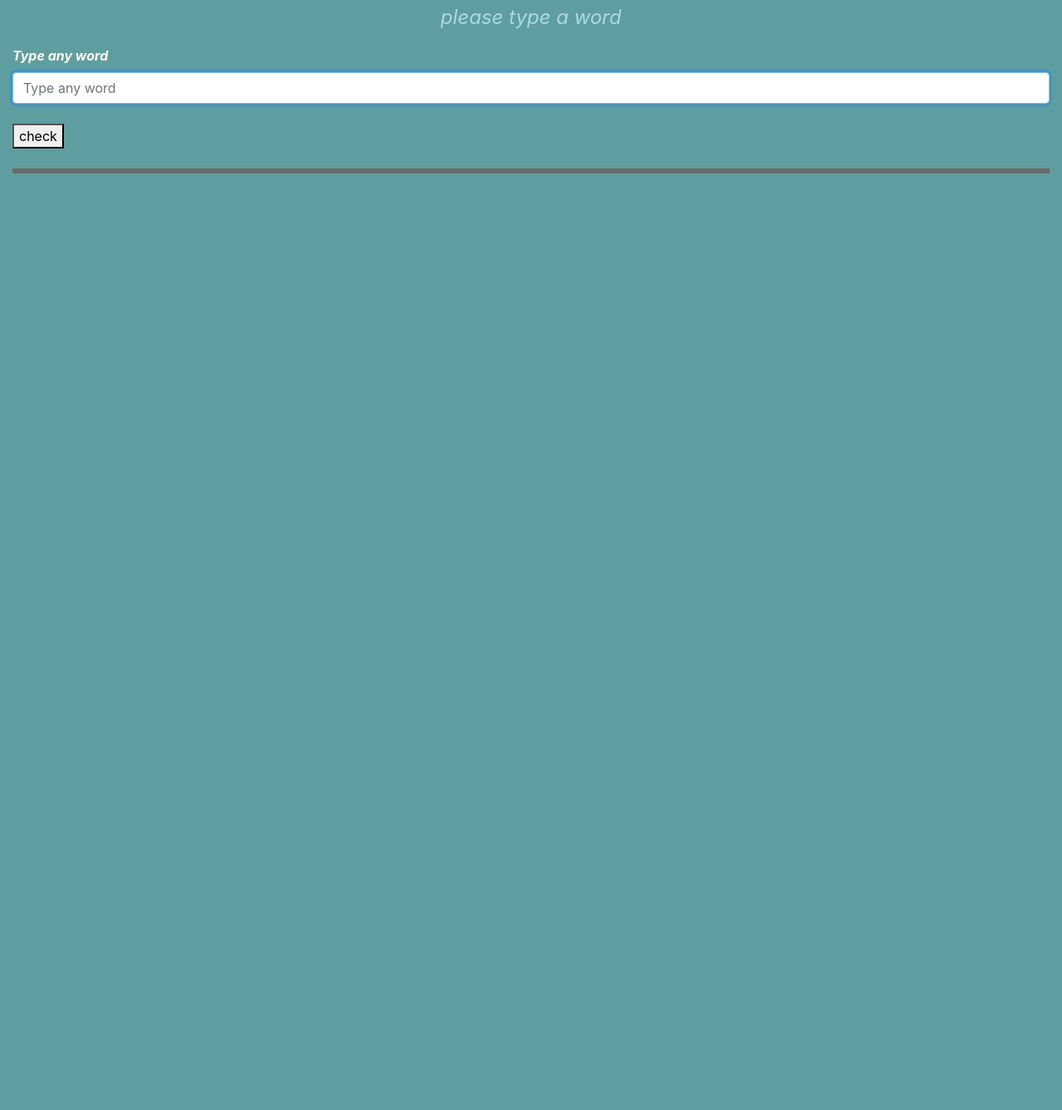
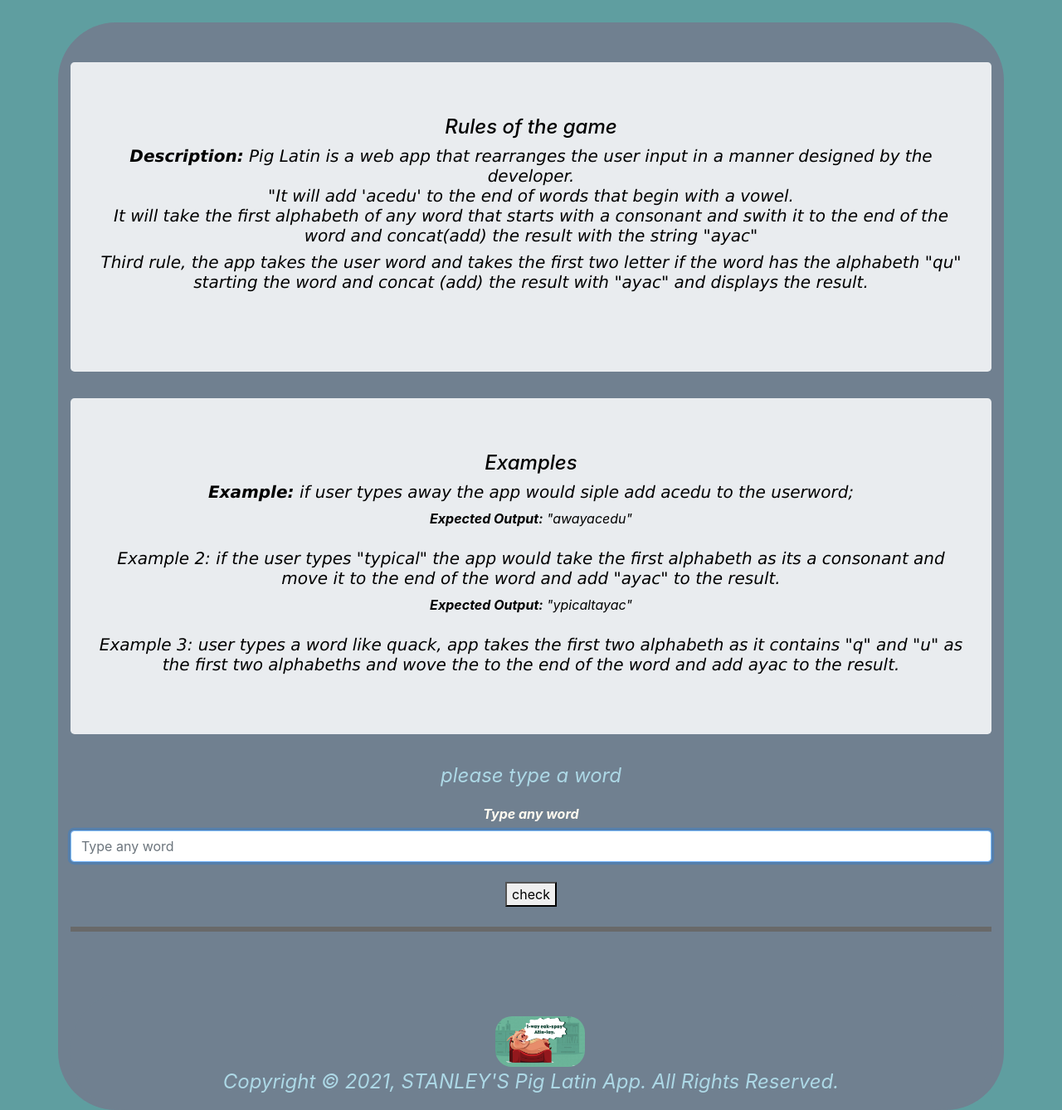
Before and after one commit to captblaze/pig-latin, a plain HTML site: page index.html in a window 1280 px wide. Shown: the part 184-1522 px from the top of the page at 83% size. Before the commit the page ends 800 px from the top, so only its background shows below. Drawn offline with Linux system fonts and the light colour scheme.

Commit message:
decription and footer

```diff
--- a/css/style.css
+++ b/css/style.css
@@ -36,3 +36,15 @@ img{
     text-align: center;
     border-radius: 70px;
 }
+h4{
+    text-align: center;
+    color: black;
+}
+
+h5{
+    font-family: 'Lucida Sans', 'Lucida Sans Regular', 'Lucida Grande', 'Lucida Sans Unicode', Geneva, Verdana, sans-serif;
+
+}
+.jumbotron{
+    color: black;
+}
--- a/index.html
+++ b/index.html
@@ -12,12 +12,39 @@
 </head>
 <body>
     <div class="container">
-        <a href="index.html"> <img src="pics/Pig-latin-new.jpg" alt="pics for header"></a>
+        <a href="index.html"> <img src="pics/Pig-latin-new.jpg"     alt="pics for header"></a>
             <h1>PIG LATIN</h1>
+    </div> <br>
+
+      <div class="container"><br><br>
+        <div class="jumbotron">
+
+            <h4>Rules of the game</h4>
+
+                <h5><strong> Description:</strong> Pig Latin is a web app that rearranges the user input in a manner designed by the developer.<br>
+                "It will add 'acedu' to the end of words that begin with a vowel.<br>
+                It will take the first alphabeth of any word that starts with a consonant and swith it to the end of the word and concat(add) the result with the string <span style="font-style: italic;"> "ayac"</span>
+
+            <h5> Third rule, the app takes the user word and takes the first two letter if the word has the alphabeth<span style="font-style: italic;"> "qu" </span> starting the word and concat (add) the result with <span style="font-style: italic;">"ayac"</span> and displays the result.</h5><br>
+        </div>
+    <div class="jumbotron">
+    <h4>Examples</h4>
+          <div>
+              <h5><strong> Example:</strong> if user types away the app would siple add acedu to the userword;</h5>
+              <strong> Expected Output:</strong>  <span style="font-style: italic;">"awayacedu"</span><br><br>
           </div>
 
-      <div class="container-fluid">
+          <div>
+              <h5>Example 2: if the user types "typical" the app would take the first alphabeth as its a consonant and move it to the end of the word and add <span style="font-style: italic;">"ayac"</span> to the result.</h5>
+              <strong> Expected Output:</strong> <span style="font-style: italic;">"ypicaltayac"</span><br><br>
+          </div>
 
+          <div>
+              <h5>Example 3: user types a word like quack, app takes the first two alphabeth as it contains <span style="font-style: italic;">"q"</span> and<span style="font-style: italic;"> "u"</span> as the first two alphabeths and wove the to the end of the word and add ayac to the result.
+              </h5>
+          </div>
+
+      </div>
 
     <p> please type a word</p>
 
@@ -29,10 +56,26 @@
             </form>
 
     <div id="output">
+
         <div class="container">
 
         </div>
+    </div><br><br><br>
+
+    <footer style="text-align: center;">
+      <div class="container">
+          <div class="row">
+              <div class="col-lg-12">
+                <footer >
+                  <img src="pics/Pig-latin-new.jpg" alt="Stanley's Pig latin logo" style="width: 10%;height: 10%; margin-left: 2%; border-radius: 20px;">
+                  <p>Copyright © 2021, STANLEY'S Pig Latin App. All Rights Reserved.</p>
+                </footer>
               </div>
+              </div>
+          </div>
+      </div>
+  </footer>
+
 
 
 
--- a/js/script.js
+++ b/js/script.js
@@ -25,6 +25,10 @@ $(document).ready(function(){
     }
     else if (twoLetter==="qu") {
         $("#output").text(remove2 + "ayac");
+    }
+
+    else if (userInput==="") {
+            $("#output").text(`Please type a word`);
 
     }else {
         $("#output").text(remove + "ayac");
```
Lines whose indentation alone changed are shown as unchanged.
